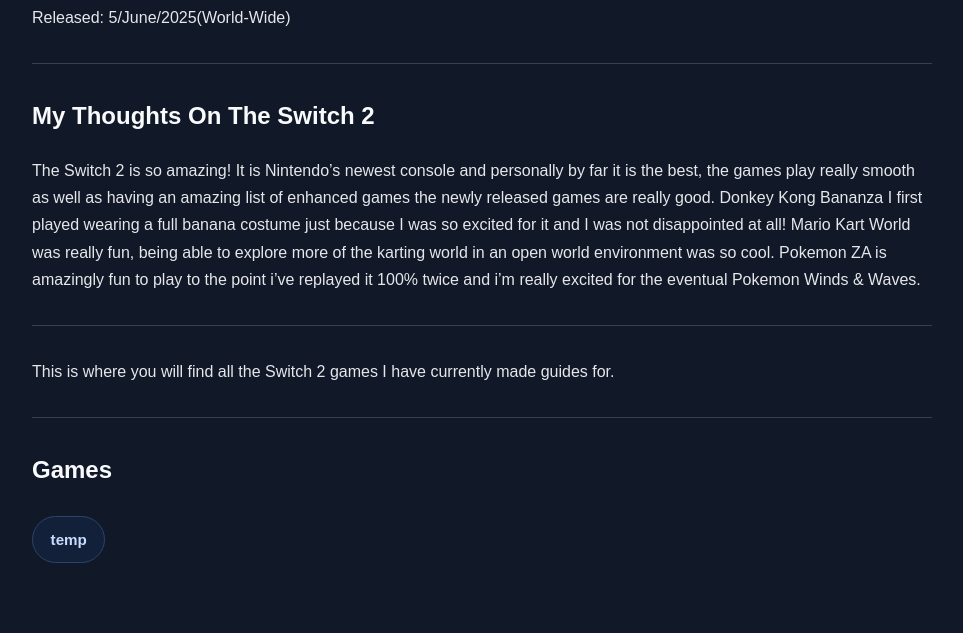
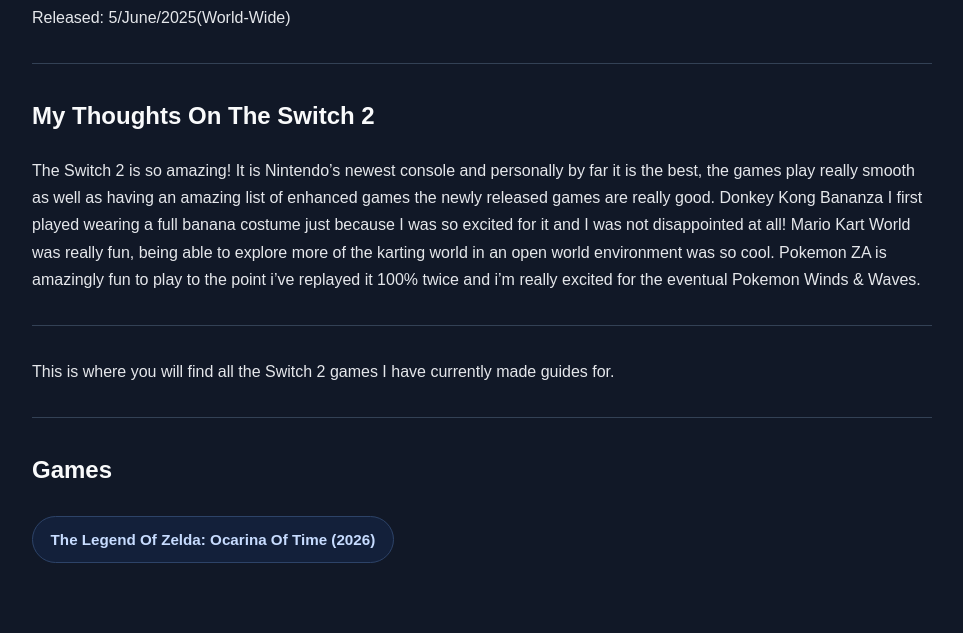
Before and after one commit to ForgottenGem/ForgottenGuides, a Jekyll site: the page built from switch2/index.md, in a window 1280 px wide. Shown: the part 812-1445 px from the top of the page, without its empty margins (158-1121 px from the left). Built offline with Jekyll 4.4.1, drawn with Linux system fonts in a browser that asks for light colours.

Commit message:
Update index.md

```diff
--- a/switch2/index.md
+++ b/switch2/index.md
@@ -36,6 +36,6 @@ This is where you will find all the Switch 2 games I have currently made guides
 
 ## Games
 
-<a class="button-link" href="{{ '/n64/oot/' | relative_url }}">
-  temp
+<a class="button-link" href="{{ '/switch2/oot/' | relative_url }}">
+  The Legend Of Zelda: Ocarina Of Time (2026)
 </a>
```
